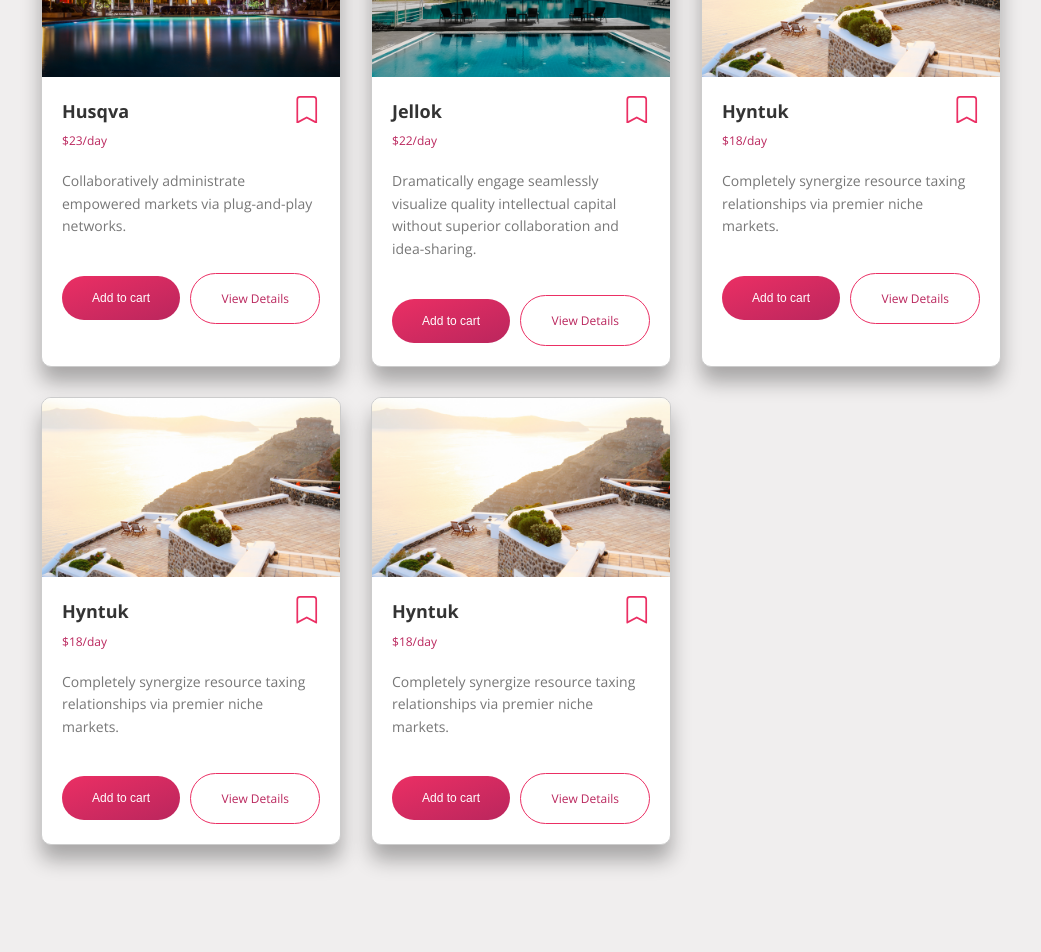
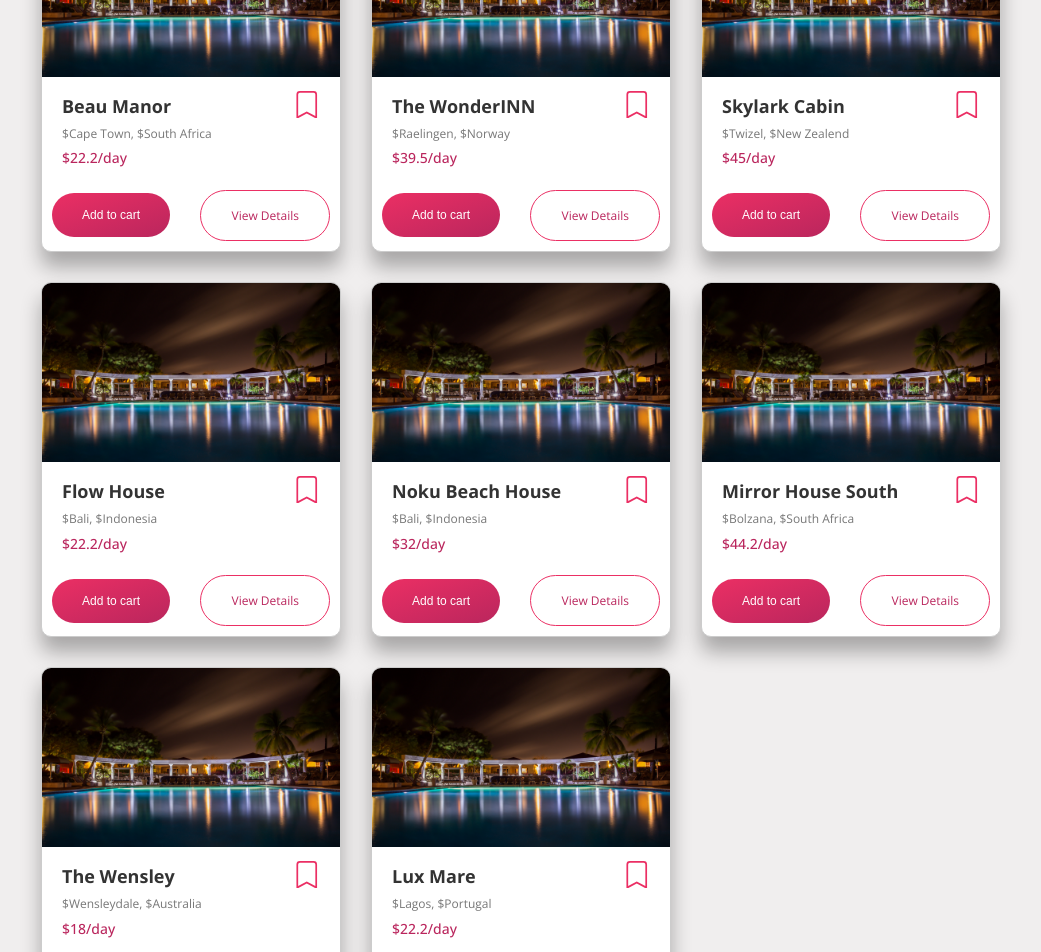
Before and after one commit to AcmDeveloper23/react-hotel-bookings, a React (Create React App) app: page /hotels in a window 1280 px wide. Shown: the part 280-1232 px from the top of the page, without its empty margins (34-1075 px from the left). Before the commit the page ends 1200 px from the top, so only its background shows below. Built offline with nearby package versions, Linux system fonts and the light colour scheme.

Commit message:
dummy data for hotels added

```diff
--- a/src/components/CardItems/CardItems.scss
+++ b/src/components/CardItems/CardItems.scss
@@ -14,14 +14,14 @@
     }
 
     &__text-box {
-        padding: 1.5rem 2rem;
+        padding: 1rem 2rem;
     }
 
     &__title-box {
         display: flex;
         align-items: center;
         justify-content: space-between;
-        margin-bottom: .4rem;
+        margin-bottom: .2rem;
     }
 
     &__name {
@@ -40,11 +40,17 @@
         }
     }
 
+    &__location {
+        display: inline-block;
+        color: var(--color-grey-dark-2);
+        font-size: 1.2rem;
+        margin-bottom: .4rem;
+    }
+
     &__price {
         color: var(--color-primary-dark);
-        font-size: 1.2rem;
-        font-weight: 400;
-        margin-bottom: 2rem;
+        font-size: 1.4rem;
+        font-weight: 500;
     }
 
     &__desc {
@@ -55,7 +61,7 @@
         display: flex;
         align-items: center;
         justify-content: space-between;
-        padding: 2rem;
+        padding: 1rem;
     }
 
     &__btn,
--- a/src/components/CardItems/index.js
+++ b/src/components/CardItems/index.js
@@ -5,7 +5,7 @@ import { increment } from "../../redux/features/cart/cartSlice";
 import { Link } from 'react-router-dom';
 import { BsBookmark, BsBookmarkFill} from "react-icons/bs";
 
-const CardItems = ({name, image, price, desc}) => {
+const CardItems = ({name, image, price, city, country}) => {
 
     const [isBookmarked, setIsBookmarked] = useState(false);
 
@@ -45,9 +45,11 @@ const CardItems = ({name, image, price, desc}) => {
                     </div>
                 </div>
 
+                <p className='card__location'>${city}, ${country}</p>
+
                 <p className='card__price'>${price}/day</p>
 
-                <p className='card__desc'>{desc}</p>
+                {/* <p className='card__desc'>{desc}</p> */}
             </div>
 
             <div className='card__btn-box'>
--- a/src/components/Listing/index.js
+++ b/src/components/Listing/index.js
@@ -3,16 +3,22 @@ import "./Listing.scss";
 import CardItems from '../CardItems';
 import Assets from '../../assets';
 
-const Listing = () => {
+const Listing = ({hotels}) => {
   return (
     <section className="listing">
         <h1 className='listing__heading'>Hotels</h1>
         <div className='listing__cards'>
-            <CardItems name="Husqva" image={Assets.Hotel1} price={23} desc="Collaboratively administrate empowered markets via plug-and-play networks." />
-            <CardItems name="Jellok" image={Assets.Hotel2} price={22} desc="Dramatically engage seamlessly visualize quality intellectual capital without superior collaboration and idea-sharing." />
-            <CardItems name="Hyntuk" image={Assets.Hotel3} price={18} desc="Completely synergize resource taxing relationships via premier niche markets." />
-            <CardItems name="Hyntuk" image={Assets.Hotel3} price={18} desc="Completely synergize resource taxing relationships via premier niche markets." />
-            <CardItems name="Hyntuk" image={Assets.Hotel3} price={18} desc="Completely synergize resource taxing relationships via premier niche markets." />
+            {hotels.length >= 1 && hotels.map((item, i) => (
+              <CardItems
+                key={item.id}
+                image={Assets.Hotel1}
+                name={item.name}
+                city={item.city}
+                country={item.country}
+                price={item.price}
+                desc={item.description}
+              />
+            ))}
         </div>
     </section>
   )
--- /dev/null
+++ b/src/data/hotels.js
@@ -0,0 +1,66 @@
+export const hotelData = [
+    {
+        id: "kj1",
+        name: "Beau Manor",
+        city: "Cape Town",
+        country: "South Africa",
+        price: 22.2,
+        description: "Beau is a boutique, contemporary-styled villa, just off the crest of Constantia Neck in the Southern Suburbs of Cape Town, with splendorous views out over False Bay. The villa is situated on the Beau Constantia wine farm, where you’ll find a wine tasting room and the 5-star Chef’s Warehouse Restaurant. The villa’s open-plan design with wood-panelled finishes, swimming pool, garden area, tennis court and 24/7 security, provides guests with all they’ll need to enjoy a comfortable stay in true luxury."
+    },
+    {
+        id: "kj2",
+        name: "The WonderINN",
+        city: "Raelingen",
+        country: "Norway",
+        price: 39.5,
+        description: "Immerse yourself in the wilderness, still within reach of civilization! WonderINN is literally a hidden gem; the unique design of the mirrored glass blends into the landscape so you can retreat to comfort and luxury as you watch the world pass by."
+    },
+    {
+        id: "kj3",
+        name: "Skylark Cabin",
+        city: "Twizel",
+        country: "New Zealend",
+        price: 45,
+        description: "Skylark Cabin is a private, luxury escape, nestled serenely within the awe inspiring landscape of backcountry Ben Ohau."
+    },
+    {
+        id: "kj4",
+        name: "Flow House",
+        city: "Bali",
+        country: "Indonesia",
+        price: 22.2,
+        description: "Flow House is located in the Penjiwaan Community, it’s a home to artists, surfers, yogis, families and conscious entrepreneurs."
+    },
+    {
+        id: "kj5",
+        name: "Noku Beach House",
+        city: "Bali",
+        country: "Indonesia",
+        price: 32,
+        description: "A 30-foot infinity pool reaches toward the sea at this wood-clad villa on Seminyak Beach. A walled garden and attentive staff look onto the scene, with interiors by Alex Zabotto-Bentley adding potted plants, maritime sculptures, "
+    },
+    {
+        id: "kj6",
+        name: "Mirror House South",
+        city: "Bolzana",
+        country: "South Africa",
+        price: 44.2,
+        description: "The Mirror Houses are a pair of vacation homes, set in the marvellous surroundings of the South Tyrolean Dolomites, amidst a beautiful scenery of apple trees, just outside the city of Bolzano."
+    },
+    {
+        id: "kj7",
+        name: "The Wensley",
+        city: "Wensleydale",
+        country: "Australia",
+        price: 18,
+        description: "Set high on the rolling hills of 80 acres The Wensley is a bespoke timber, architectural house & shed built from recycled Oregon and Ironbark. "
+    },
+    {
+        id: "kj8",
+        name: "Lux Mare",
+        city: "Lagos",
+        country: "Portugal",
+        price: 22.2,
+        description: "Set over two levels of palatial splendor, this villa offers a breathtaking view of the Algarve coast and the shining Atlantic beyond. "
+    },
+]
--- a/src/pages/Hotels/index.js
+++ b/src/pages/Hotels/index.js
@@ -1,11 +1,12 @@
 import React from 'react';
 import Layout from '../../components/Layout';
 import Listing from "../../components/Listing";
+import { hotelData } from "../../data/hotels";
 
 const Hotels = () => {
   return (
     <Layout>
-        <Listing />
+        <Listing hotels={hotelData} />
     </Layout>
   )
 }
```
